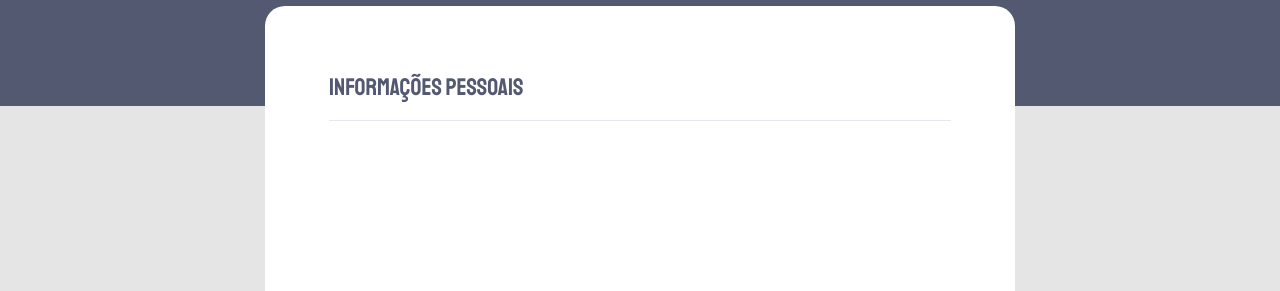
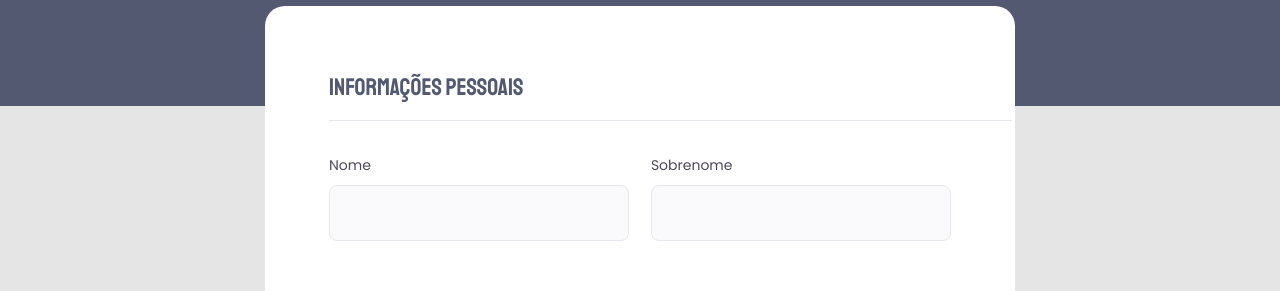
Before and after one commit to marcelodiniz81/Desafio--Criando-Formularios--Avan-ando-no-HTML-e-CSS---STG-3, a plain HTML site: page index.html in a window 1280 px wide. Shown: the part 330-621 px from the top of the page. Drawn offline with Linux system fonts and the light colour scheme.

Commit message:
Formatando o campo de texto e solução minha para adequação

```diff
--- a/index.html
+++ b/index.html
@@ -35,6 +35,17 @@
 
     <legend>Informações pessoais</legend>
 
+    <div class="input-wrapper">
+      <label for="event-title">Nome</label>
+      <label for="event-title">Sobrenome</label>
+    </div>
+
+    <div class="input-wrapper">
+      <input type="text" id="event.title"/>
+      <input type="text" id="event.title"/>
+    </div>
+
+
   </fieldset>
 
   </form>
--- a/style.css
+++ b/style.css
@@ -1,24 +1,26 @@
 /* Reset Css */
 * {
-  padding:0;
-  margin:0;
+  padding: 0;
+  margin: 0;
   box-sizing: border-box;
-  border:0
+  border: 0;
 }
 
-  .page{
+.page {
   width: 750px;
   height: 1930px;
   margin: auto;
 }
 
-  body{
+body, input, label, span{
   font-family: "poppins";
-    background: #E5E5E5;
-
 }
 
-  body::before{
+body {
+  background: #e5e5e5;
+}
+
+body::before {
   content: "";
   width: 100%;
   height: 436px;
@@ -30,13 +32,12 @@
   z-index: -1;
 }
 
-  header{
+header {
   width: 417px;
   margin-top: 140px;
-
 }
 
-  header h1{
+header h1 {
   font-family: "Staatliches";
   font-size: 48px;
   font-weight: normal;
@@ -44,7 +45,7 @@
   color: white;
 }
 
-  header p{
+header p {
   font-size: 20px;
   font-weight: normal;
   height: auto;
@@ -52,8 +53,7 @@
   margin-top: 18px;
 }
 
-  form{
-
+form {
   background: white;
   height: 1084px;
   margin-top: 58px;
@@ -62,12 +62,12 @@
   padding: 64px;
 }
 
-  fieldset{
+fieldset {
   border: none;
 }
 
-  fieldset legend{
-    font-family: 'Staatliches';
+fieldset legend {
+  font-family: "Staatliches";
   font-weight: 400;
   font-size: 24px;
   line-height: 34px;
@@ -75,6 +75,38 @@
   color: #535971;
 
   width: 100%;
-    border-bottom: 1px solid #E6E6F0;
+  border-bottom: 1px solid #e6e6f0;
   padding-bottom: 16px;
+  margin-bottom: 32px;
 }
+
+.input-wrapper{
+  display: flex;
+  flex-direction: row;
+}
+
+.input-wrapper label{
+font-family: 'Poppins';
+font-weight: 400;
+font-size: 14px;
+line-height: 24px;
+margin-right: 280px;
+
+color: #4E4958;
+
+}
+
+.input-wrapper input {
+  box-sizing: border-box;
+  width: 300px;
+  height: 56px;
+  margin-top: 8px;
+  padding: 0 24px;
+  margin-right: 22px;
+
+  background: #fafafc;
+  border: 1px solid #e6e6f0;
+  border-radius: 8px;
+
+  color: #76757b;
+}
```
Lines whose indentation alone changed are shown as unchanged.
